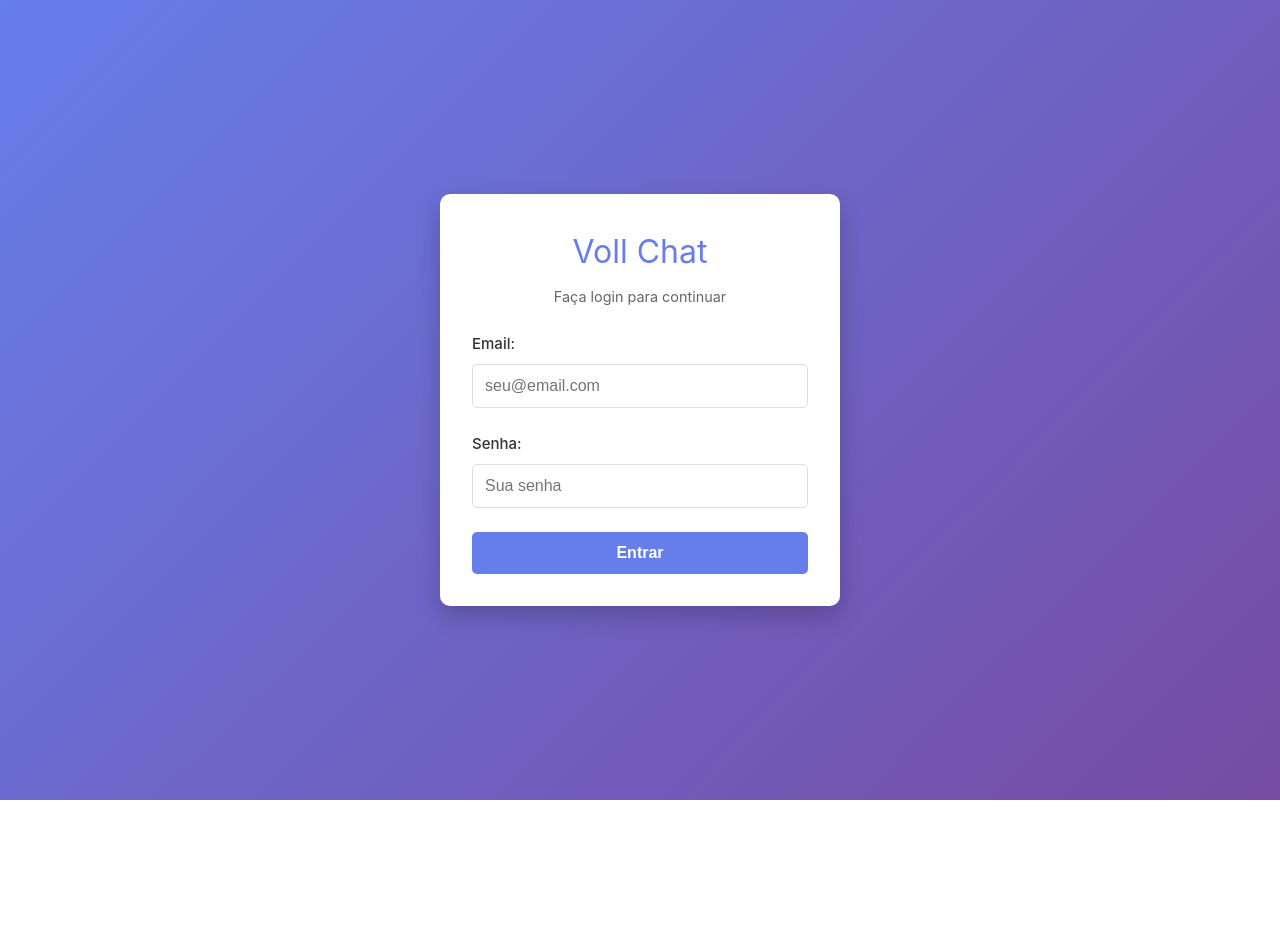
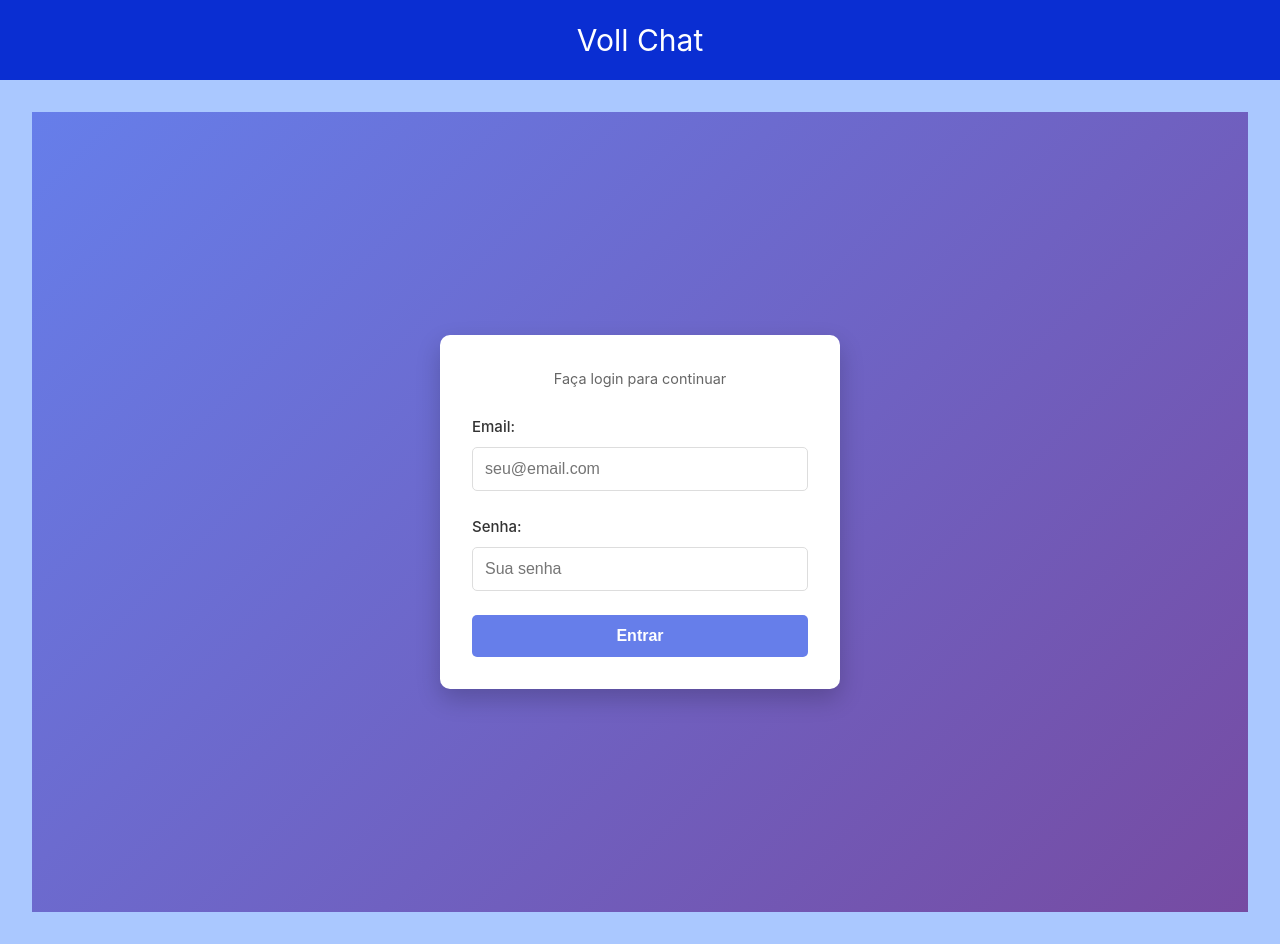
Before and after one commit to victormoreira92/voll-chat, a Vue app in the folder voll-chat-frontend/: page / in a window 1280 px wide. Before the commit the page ends 800 px from the top, so only its background shows below. Built offline with nearby package versions, Linux system fonts and the light colour scheme.

Commit message:
refactor: Refatoração de header

```diff
--- a/voll-chat-frontend/src/App.vue
+++ b/voll-chat-frontend/src/App.vue
@@ -4,20 +4,28 @@ import ChatView from './views/ChatView.vue';
 </script>
 
 <template>
+  <header>
+    <h1>Voll Chat</h1>
+  </header>
   <main>
     <RouterView />
   </main>
 </template>
 
 <style scoped>
-body {
-  margin: 0;
-  font-family: Avenir, Helvetica, Arial, sans-serif;
-  -webkit-font-smoothing: antialiased;
-  -moz-osx-font-smoothing: grayscale;
-}
-main {
-  width: 100%;
-  background-color: aquamarine;
-}
+  header {
+    background-color: #0a2ed2;
+    box-shadow: 0 2px 4px rgba(0, 0, 0, 0.1);
+  }
+  h1{
+    margin: 0;
+    padding: 1rem;
+    color: white;
+    text-align: center;
+  }
+  main {
+    background-color: rgb(170, 200, 255);
+    padding: 1rem;
+  }
+
 </style>
--- a/voll-chat-frontend/src/components/LoginForm.vue
+++ b/voll-chat-frontend/src/components/LoginForm.vue
@@ -55,7 +55,6 @@ const fazerLogin = async () => {
 <template>
   <div class="login-container">
     <div class="login-box">
-      <h1>Voll Chat</h1>
       <p class="subtitle">Faça login para continuar</p>
 
       <!-- Mensagem de erro -->
```
